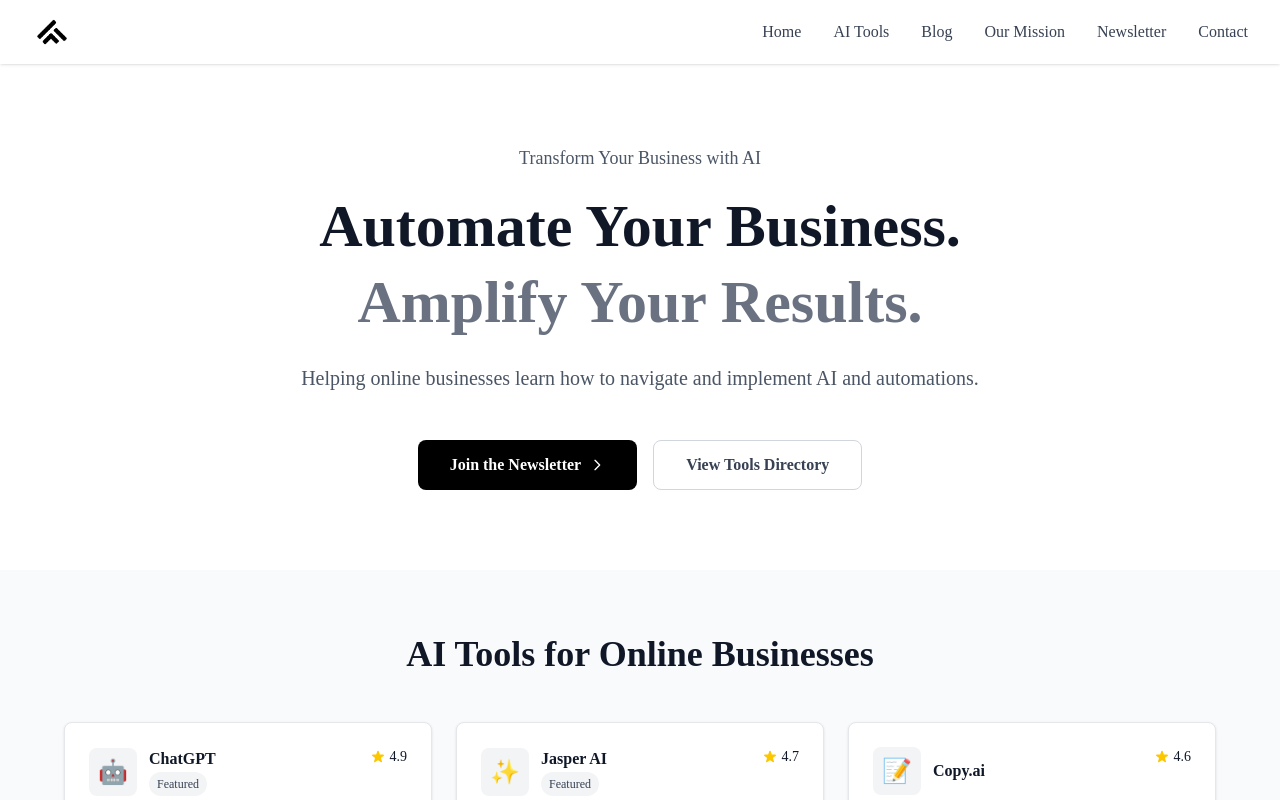
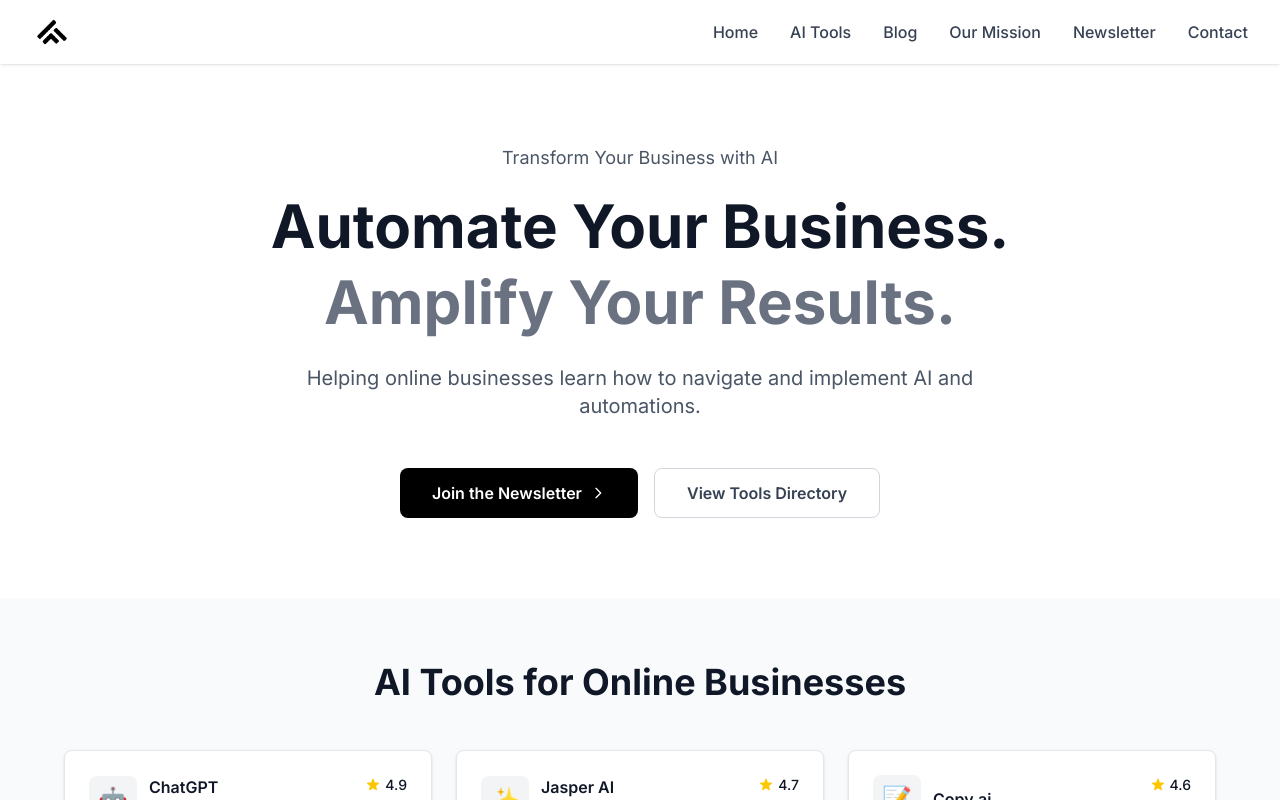
Before and after one commit to dc3241/automation-labs, a Next.js app: page / in a window 1280 px wide. Shown: the top 800 px of the page. Built offline with nearby package versions, Linux system fonts and the light colour scheme.

Commit message:
Update to modern Inter font

```diff
--- a/src/app/globals.css
+++ b/src/app/globals.css
@@ -8,8 +8,7 @@
 @theme inline {
   --color-background: var(--background);
   --color-foreground: var(--foreground);
-  --font-sans: var(--font-geist-sans);
-  --font-mono: var(--font-geist-mono);
+  --font-sans: var(--font-inter);
 }
 
 @media (prefers-color-scheme: dark) {
@@ -22,7 +21,7 @@
 body {
   background: var(--background);
   color: var(--foreground);
-  font-family: var(--font-geist-sans), -apple-system, BlinkMacSystemFont, 'Segoe UI', Roboto, 'Helvetica Neue', Arial, sans-serif;
+  font-family: var(--font-inter), -apple-system, BlinkMacSystemFont, 'Segoe UI', Roboto, 'Helvetica Neue', Arial, sans-serif;
 }
 
 /* Ensure consistent font family across all elements */
--- a/src/app/layout.tsx
+++ b/src/app/layout.tsx
@@ -7,6 +7,8 @@ import Footer from "../../components/Footer";
 const inter = Inter({
   variable: "--font-inter",
   subsets: ["latin"],
+  display: "swap",
+  weight: ["400", "500", "600", "700"],
 });
 
 export const metadata: Metadata = {
```
